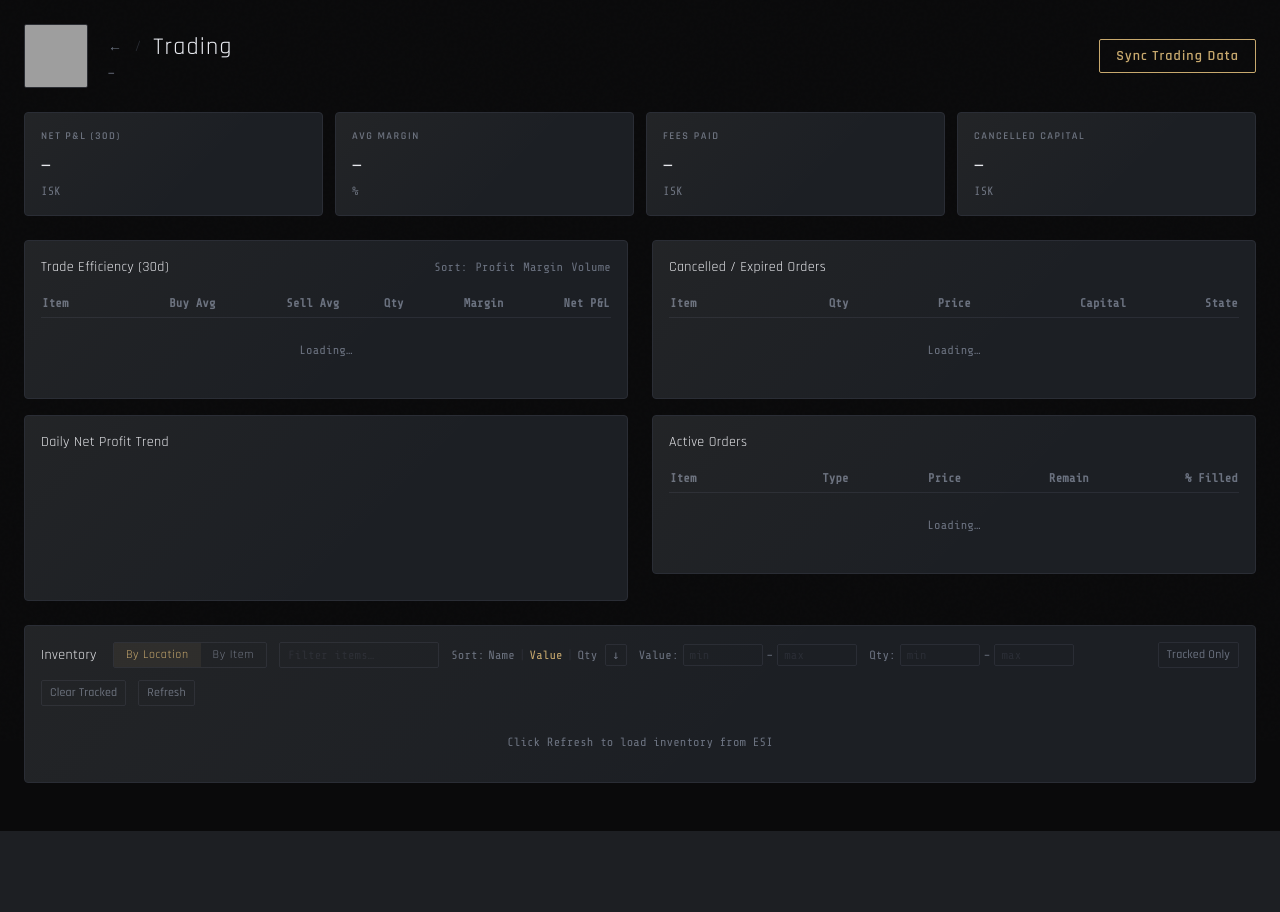
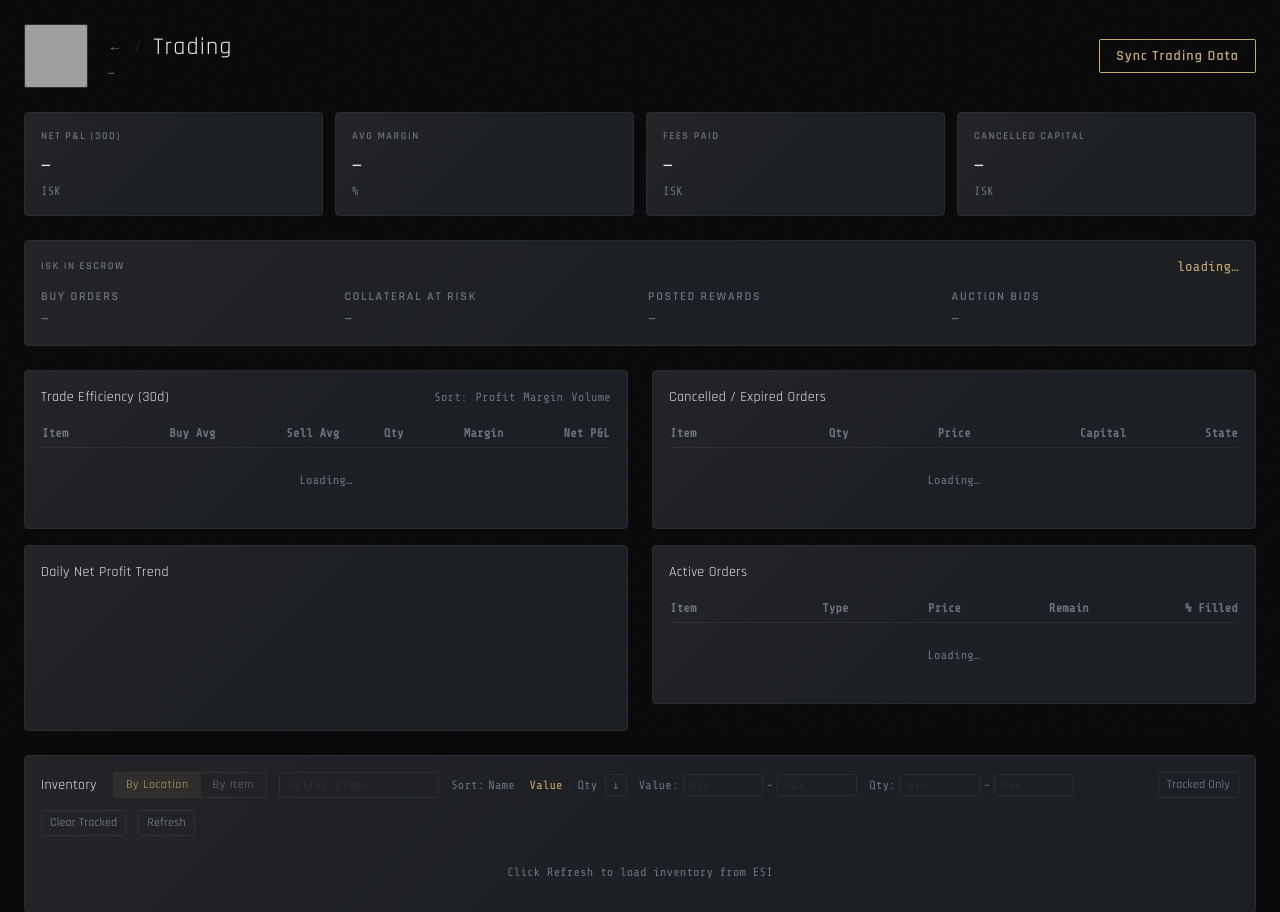
Before and after one commit to jordan-tryon/eve-esi-posthog, a FastAPI app: template templates/trading.html in a window 1280 px wide. Shown: the part 59-971 px from the top of the page. Before the commit the page ends 890 px from the top, so only its background shows below. Run offline with FastAPI, Linux system fonts and the light colour scheme; the template is opened without the code that fills it, so the values that code supplies are empty; some libraries are stand-ins or nearby versions; grey boxes are pictures that could not be loaded.

Commit message:
Fix activity type detection; move escrow panel to Trading page
Activity type fixes:
- Split daily_goal_payouts out of MISSION_TYPES into OPPORTUNITY_TYPES so
  claiming daily rewards shows as "Opportunities" not "Missions"
- Override journal-based activity with ship-based session type for Mining
  and Exploration ships — their income flows through market_transaction
  (excluded as trade) so the journal can never detect them; the ship is
  the reliable signal
- Rename "Combat PvE" label to "Combat" for consistency with session types

Escrow panel:
- Removed from character overview tab
- Added to Trading page (after the summary strip) where it belongs alongside
  buy orders, cancelled orders, and P&L data

Co-Authored-By: Claude Sonnet 4.6 <noreply@anthropic.com>

```diff
--- a/src/eve_client/metrics.py
+++ b/src/eve_client/metrics.py
@@ -6,7 +6,11 @@ from datetime import datetime, timezone
 BOUNTY_TYPES = {"bounty_prizes", "ess_escrow_transfer", "bounty_prize"}
 MISSION_TYPES = {
     "agent_mission_reward", "agent_mission_time_bonus_reward",
-    "agent_mission_reward_bonus", "daily_goal_payouts",
+    "agent_mission_reward_bonus",
+}
+# Daily opportunity / login rewards — distinct from agent missions
+OPPORTUNITY_TYPES = {
+    "daily_goal_payouts",
 }
 # ISK exchanges — move existing ISK between players, do NOT create it
 TRADE_TYPES = {
@@ -33,6 +37,9 @@ CONTRACT_INCOME_TYPES = {
 }
 
 _NON_FAUCET_TYPES = TRADE_TYPES | INDUSTRY_TYPES | ESCROW_RETURN_TYPES | CONTRACT_INCOME_TYPES
+
+# All activity-detectable faucet types (used in detect_activity_type)
+_ACTIVITY_FAUCETS = BOUNTY_TYPES | MISSION_TYPES | OPPORTUNITY_TYPES
 
 # EVE ship group IDs for capitals
 CAPITAL_GROUP_IDS = {
@@ -121,8 +128,13 @@ def compute_risk_level(
 
 def detect_activity_type(journal_entries: list[dict], since: str) -> str:
     """Detect primary activity from true ISK faucet entries only.
-    Trading and industry are excluded — they don't reveal ISK-generating activity."""
-    totals = {"Combat PvE": 0.0, "Missions": 0.0, "Other": 0.0}
+
+    Returns the dominant ISK source category as a human-readable label.
+    Trading and industry are excluded — they don't reveal ISK-generating activity.
+    Exploration income (loot sold via market) is also invisible here; the caller
+    should override with ship-based detection for Mining/Exploration ships.
+    """
+    totals = {"Combat": 0.0, "Missions": 0.0, "Opportunities": 0.0, "Other": 0.0}
 
     for e in journal_entries:
         amount = e.get("amount", 0.0)
@@ -132,9 +144,11 @@ def detect_activity_type(journal_entries: list[dict], since: str) -> str:
         if ref in _NON_FAUCET_TYPES:
             continue
         if ref in BOUNTY_TYPES:
-            totals["Combat PvE"] += amount
+            totals["Combat"] += amount
         elif ref in MISSION_TYPES:
             totals["Missions"] += amount
+        elif ref in OPPORTUNITY_TYPES:
+            totals["Opportunities"] += amount
         else:
             totals["Other"] += amount
 
--- a/templates/trading.html
+++ b/templates/trading.html
@@ -57,6 +57,32 @@
     <p class="label mb-1.5">Cancelled Capital</p>
     <p class="metric-val text-lg" id="sumCancelled">—</p>
     <p class="text-xs font-mono text-dune-muted mt-1">ISK</p>
+  </div>
+</div>
+
+<!-- ISK in Escrow -->
+<div class="card p-4 mb-6" id="escrowPanel">
+  <div class="flex items-center justify-between mb-3">
+    <p class="label">ISK in Escrow</p>
+    <span id="escrowTotal" class="font-mono text-sm" style="color:#c8a96e">loading…</span>
+  </div>
+  <div class="grid grid-cols-2 md:grid-cols-4 gap-4 text-sm">
+    <div>
+      <p class="label text-xs mb-1">Buy Orders</p>
+      <p id="escrowBuyOrders" class="font-mono text-dune-muted">—</p>
+    </div>
+    <div>
+      <p class="label text-xs mb-1">Collateral at Risk</p>
+      <p id="escrowCollateral" class="font-mono text-dune-muted">—</p>
+    </div>
+    <div>
+      <p class="label text-xs mb-1">Posted Rewards</p>
+      <p id="escrowRewards" class="font-mono text-dune-muted">—</p>
+    </div>
+    <div>
+      <p class="label text-xs mb-1">Auction Bids</p>
+      <p id="escrowAuction" class="font-mono text-dune-muted">—</p>
+    </div>
   </div>
 </div>
 
@@ -897,6 +923,35 @@ async function syncTrading() {
   }
 }
 
+async function loadEscrow() {
+  try {
+    const d = await (await fetch(`/api/c/${CID}/escrow`)).json();
+    const f = v => v >= 1e9 ? (v/1e9).toFixed(2)+'B'
+                 : v >= 1e6 ? (v/1e6).toFixed(1)+'M'
+                 : v >= 1e3 ? (v/1e3).toFixed(0)+'K'
+                 : v.toFixed(0);
+    document.getElementById('escrowTotal').textContent =
+      d.total_in_escrow > 0 ? f(d.total_in_escrow) + ' ISK' : '—';
+    document.getElementById('escrowBuyOrders').textContent =
+      d.buy_orders.total > 0 ? f(d.buy_orders.total) : '—';
+    document.getElementById('escrowCollateral').textContent =
+      d.collateral_locked.total > 0
+        ? f(d.collateral_locked.total) + (d.collateral_locked.entries.length ? ` (${d.collateral_locked.entries.length})` : '')
+        : '—';
+    document.getElementById('escrowRewards').textContent =
+      d.rewards_posted.total > 0
+        ? f(d.rewards_posted.total) + (d.rewards_posted.entries.length ? ` (${d.rewards_posted.entries.length})` : '')
+        : '—';
+    document.getElementById('escrowAuction').textContent =
+      d.auction_bids.total > 0 ? f(d.auction_bids.total) : '—';
+    if (d.total_in_escrow === 0) {
+      document.getElementById('escrowPanel').style.display = 'none';
+    }
+  } catch (e) {
+    document.getElementById('escrowTotal').textContent = 'unavailable';
+  }
+}
+
 // Init
 (async () => {
   try {
@@ -907,7 +962,7 @@ async function syncTrading() {
   }
   document.getElementById('sort-net_profit').classList.add('sand');
   try {
-    await loadData();
+    await Promise.all([loadData(), loadEscrow()]);
   } catch (e) {
     console.error('loadData failed:', e);
   }
```
Also changed, not shown: src/eve_client/hourly_pipeline.py (+7 -0 lines), templates/character.html (+0 -61 lines).
